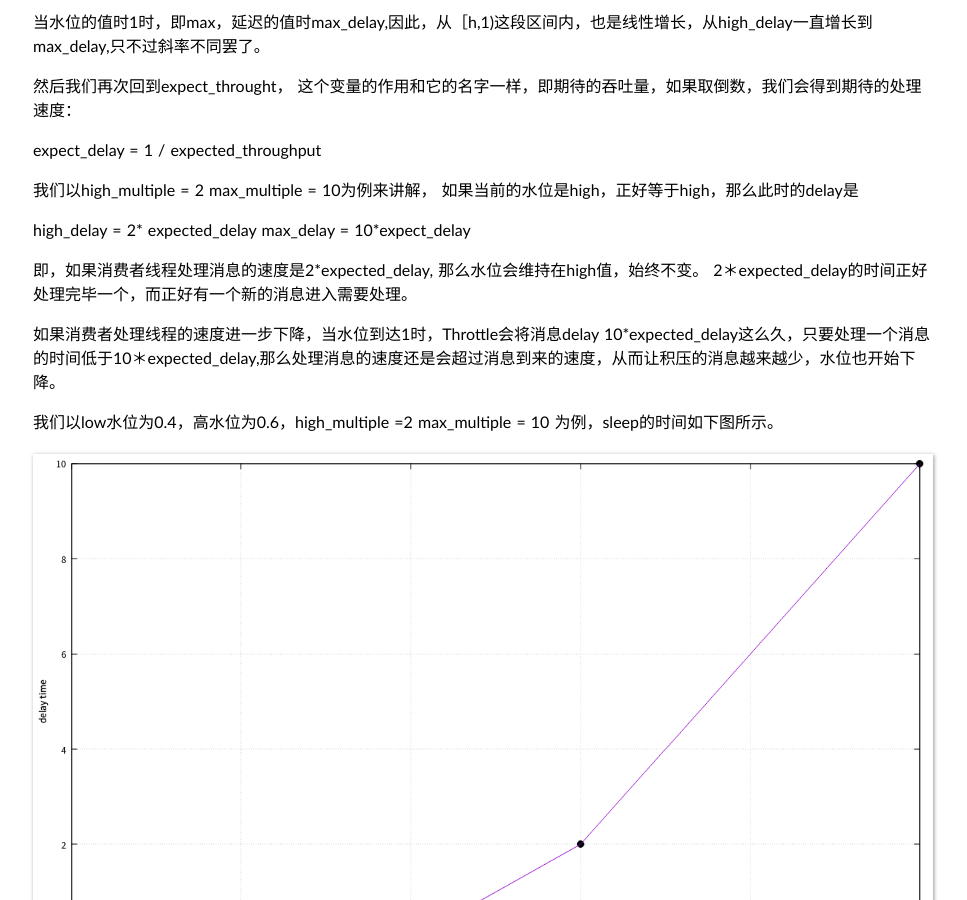
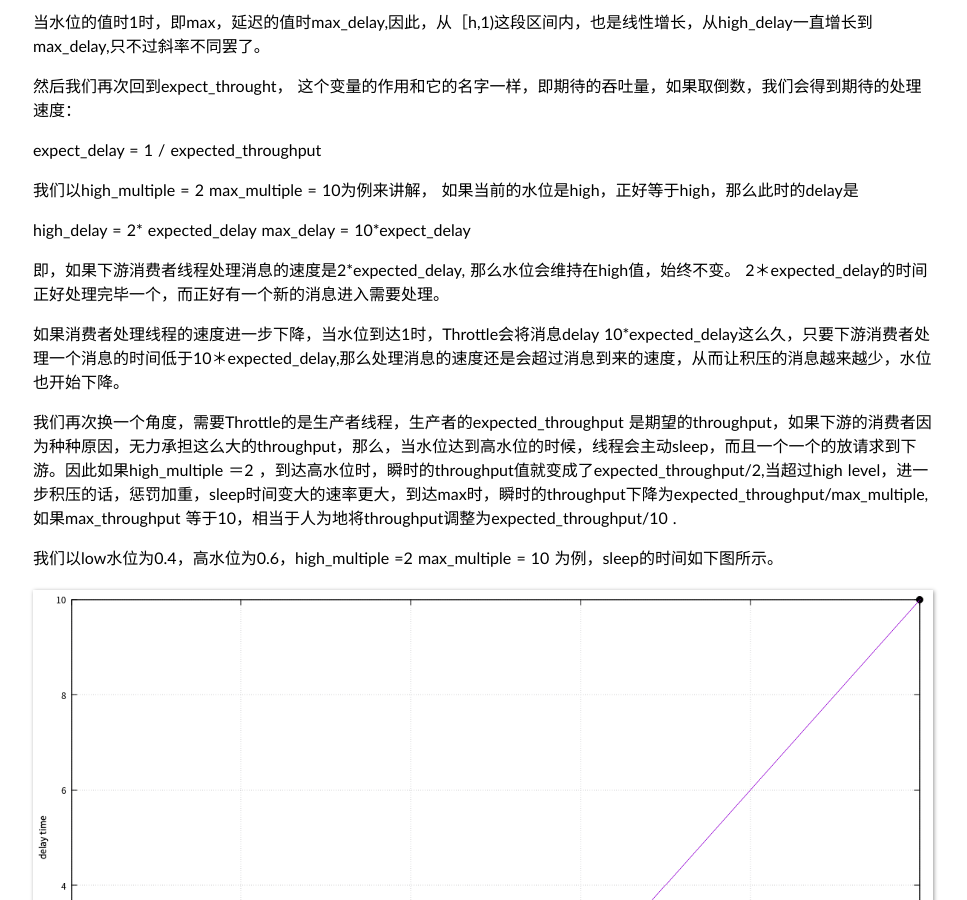
Before and after one commit to Bean-Li/Bean-Li.github.io, a Jekyll site: the page built from _posts/2016-04-25-ceph-throttle.md, in a window 1280 px wide and 900 px high, scrolled down 3650 px. Shown: the whole window, without its empty margins (157-1124 px from the left). Built offline with Jekyll 4.4.1, drawn with Linux system fonts in a browser that asks for light colours; some web fonts are replaced.

Commit message:
modify ceph throttle

```diff
--- a/_posts/2016-04-25-ceph-throttle.md
+++ b/_posts/2016-04-25-ceph-throttle.md
@@ -189,9 +189,11 @@ expect_delay = 1 / expected_throughput
 high_delay = 2* expected_delay
 max_delay = 10*expect_delay
 
-即，如果消费者线程处理消息的速度是2*expected_delay, 那么水位会维持在high值，始终不变。 2＊expected_delay的时间正好处理完毕一个，而正好有一个新的消息进入需要处理。
+即，如果下游消费者线程处理消息的速度是2*expected_delay, 那么水位会维持在high值，始终不变。 2＊expected_delay的时间正好处理完毕一个，而正好有一个新的消息进入需要处理。
 
-如果消费者处理线程的速度进一步下降，当水位到达1时，Throttle会将消息delay 10*expected_delay这么久，只要处理一个消息的时间低于10＊expected_delay,那么处理消息的速度还是会超过消息到来的速度，从而让积压的消息越来越少，水位也开始下降。
+如果消费者处理线程的速度进一步下降，当水位到达1时，Throttle会将消息delay 10*expected_delay这么久，只要下游消费者处理一个消息的时间低于10＊expected_delay,那么处理消息的速度还是会超过消息到来的速度，从而让积压的消息越来越少，水位也开始下降。
+
+我们再次换一个角度，需要Throttle的是生产者线程，生产者的expected_throughput 是期望的throughput，如果下游的消费者因为种种原因，无力承担这么大的throughput，那么，当水位达到高水位的时候，线程会主动sleep，而且一个一个的放请求到下游。因此如果high_multiple ＝2 ，到达高水位时，瞬时的throughput值就变成了expected_throughput/2,当超过high level，进一步积压的话，惩罚加重，sleep时间变大的速率更大，到达max时，瞬时的throughput下降为expected_throughput/max_multiple,如果max_throughput 等于10，相当于人为地将throughput调整为expected_throughput/10 .
 
 我们以low水位为0.4，高水位为0.6，high_multiple =2  max_multiple = 10 为例，sleep的时间如下图所示。
 
```
